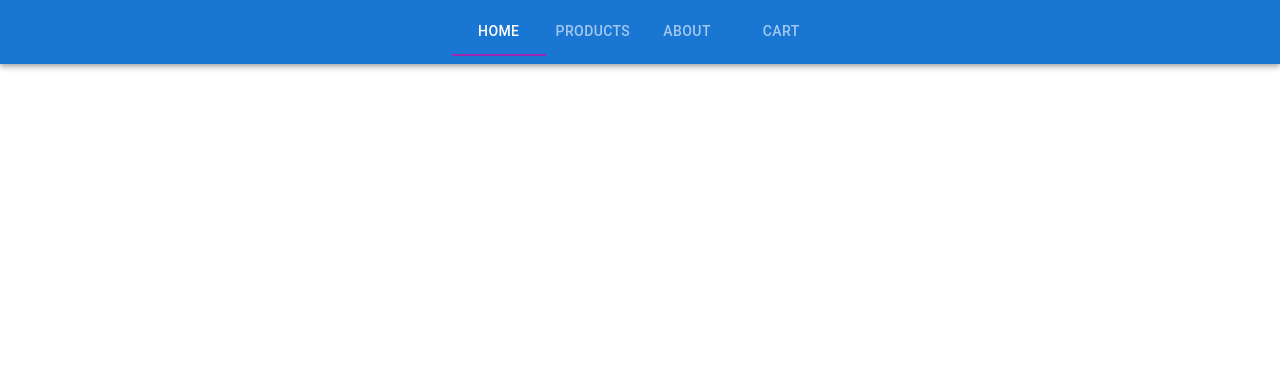
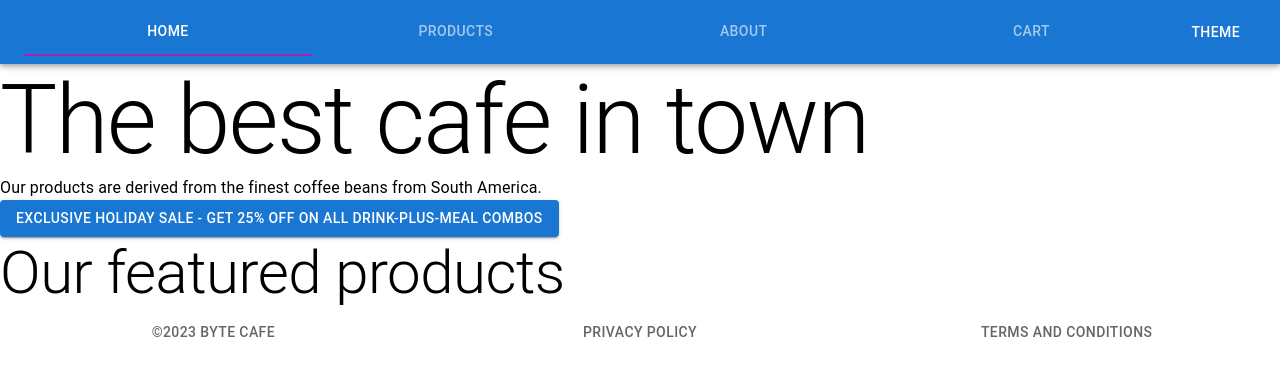
Before and after one commit to availe/byteCafe-React, a React (Create React App) app: page / in a window 1280 px wide. Shown: the top 376 px of the page. Built offline with nearby package versions, Linux system fonts and the light colour scheme.

Commit message:
navbar, footer, init_for_home.tsx

```diff
--- a/package.json
+++ b/package.json
@@ -16,6 +16,7 @@
     "@types/react-dom": "^18.2.18",
     "react": "^18.2.0",
     "react-dom": "^18.2.0",
+    "react-router-dom": "^6.21.0",
     "react-scripts": "5.0.1",
     "typescript": "^4.9.5",
     "web-vitals": "^2.1.4"
@@ -43,5 +44,8 @@
       "last 1 firefox version",
       "last 1 safari version"
     ]
+  },
+  "devDependencies": {
+    "prettier": "3.1.1"
   }
 }
--- a/src/App.tsx
+++ b/src/App.tsx
@@ -1,12 +1,25 @@
-import React from 'react';
-import './App.css';
-import Navbar from "./components/navbar";
+import React from "react";
+import "./App.css";
+import Navbar from "./components/Navbar";
+import Footer from "./components/Footer";
+import { BrowserRouter, Route, Routes } from "react-router-dom";
+import Home from "./pages/home/Home";
+// import Products from "./pages/products/Product";
+// import About from "./pages/about/About";
+// import Cart from "./pages/cart/Cart";
 
 function App() {
   return (
-    <div className="App">
-    <Navbar />
-    </div>
+    <BrowserRouter>
+      <Navbar />
+      <Routes>
+        <Route path="/" element={<Home />} />
+        {/*<Route path="/" element={<Products />} />*/}
+        {/*<Route path="/" element={<About />} />*/}
+        {/*<Route path="/" element={<Cart />} />*/}
+      </Routes>
+      <Footer />
+    </BrowserRouter>
   );
 }
 
--- /dev/null
+++ b/src/components/Footer.tsx
@@ -0,0 +1,20 @@
+import { Box, Link, Typography, Tabs, Tab } from "@mui/material";
+
+const Footer = () => {
+  return (
+    <Box component="footer">
+      <Tabs
+        textColor="inherit"
+        indicatorColor="secondary"
+        variant="fullWidth"
+        style={{ flexGrow: 1 }}
+      >
+        <Tab label="©2023 Byte Cafe" />
+        <Tab label="Privacy Policy" />
+        <Tab label="Terms and Conditions" />
+      </Tabs>
+    </Box>
+  );
+};
+
+export default Footer;
--- /dev/null
+++ b/src/components/Navbar.tsx
@@ -0,0 +1,53 @@
+import { AppBar, Toolbar, Tabs, Tab, Button } from "@mui/material";
+import React, { useState } from "react";
+import { useNavigate } from "react-router-dom";
+
+const Navbar = () => {
+  const [value, setValue] = useState(0);
+  const navigate = useNavigate();
+  const handleChange = (event: React.SyntheticEvent, newValue: number) => {
+    setValue(newValue);
+    // switch to new page upon click
+    switch (newValue) {
+      case 0:
+        navigate("/");
+        break;
+      // case 1:
+      //   navigate("/products");
+      //   break;
+      // case 2:
+      //   navigate("/about");
+      //   break;
+      // case 3:
+      //   navigate("/cart");
+      //   break;
+      // default:
+      //   break;
+    }
+  };
+
+  return (
+    <AppBar position="static">
+      <Toolbar>
+        <Tabs
+          textColor="inherit"
+          value={value}
+          onChange={handleChange}
+          indicatorColor="secondary"
+          variant="fullWidth"
+          style={{ flexGrow: 1 }}
+        >
+          <Tab label="Home" />
+          <Tab label="Products" />
+          <Tab label="About" />
+          <Tab label="Cart" />
+        </Tabs>
+        <Button variant="contained" disableElevation>
+          Theme
+        </Button>
+      </Toolbar>
+    </AppBar>
+  );
+};
+
+export default Navbar;
--- a/src/components/navbar.tsx
+++ /dev/null
@@ -1,24 +0,0 @@
-import {AppBar, Toolbar, Tabs, Tab} from "@mui/material";
-import React, {useState} from "react";
-
-const Navbar = () => {
-    const [value, setValue] = useState(0)
-    const handleChange = (event: React.SyntheticEvent, newValue: number) => {
-        setValue(newValue)
-    }
-
-    return(
-        <AppBar position="static">
-            <Toolbar style={{justifyContent: 'space-evenly'}}>
-                <Tabs textColor="inherit" value={value} onChange={handleChange} indicatorColor="secondary" variant="fullWidth">
-                    <Tab label = "Home"/>
-                    <Tab label = "Products"/>
-                    <Tab label = "About"/>
-                    <Tab label = "Cart"/>
-                </Tabs>
-            </Toolbar>
-        </AppBar>
-    )
-}
-
-export default Navbar
--- /dev/null
+++ b/src/pages/home/Home.tsx
@@ -0,0 +1,34 @@
+import {
+  Box,
+  Typography,
+  Button,
+  Table,
+  TableContainer,
+  Paper,
+  Link,
+} from "@mui/material";
+
+const Home = () => {
+  return (
+    <Box>
+      <Typography variant="h1" component="h1">
+        The best cafe in town
+      </Typography>
+      <Typography variant="body1">
+        Our products are derived from the finest coffee beans from South
+        America.
+      </Typography>
+      <Button variant="contained" component={Link} href="/products">
+        Exclusive holiday sale - Get 25% off on all drink-plus-meal combos
+      </Button>
+      <Typography variant="h2" component="h2">
+        Our featured products
+      </Typography>
+      <TableContainer component={Paper}>
+        <table aria-label="featured products table"></table>
+      </TableContainer>
+    </Box>
+  );
+};
+
+export default Home;
```
Also changed, not shown: src/index.tsx (+7 -7 lines), src/styles/LightTheme.tsx (added, +15 -0 lines), src/theme/theme.tsx (deleted, +0 -9 lines), 1 other file (tests, documents, lock files or other folders).
